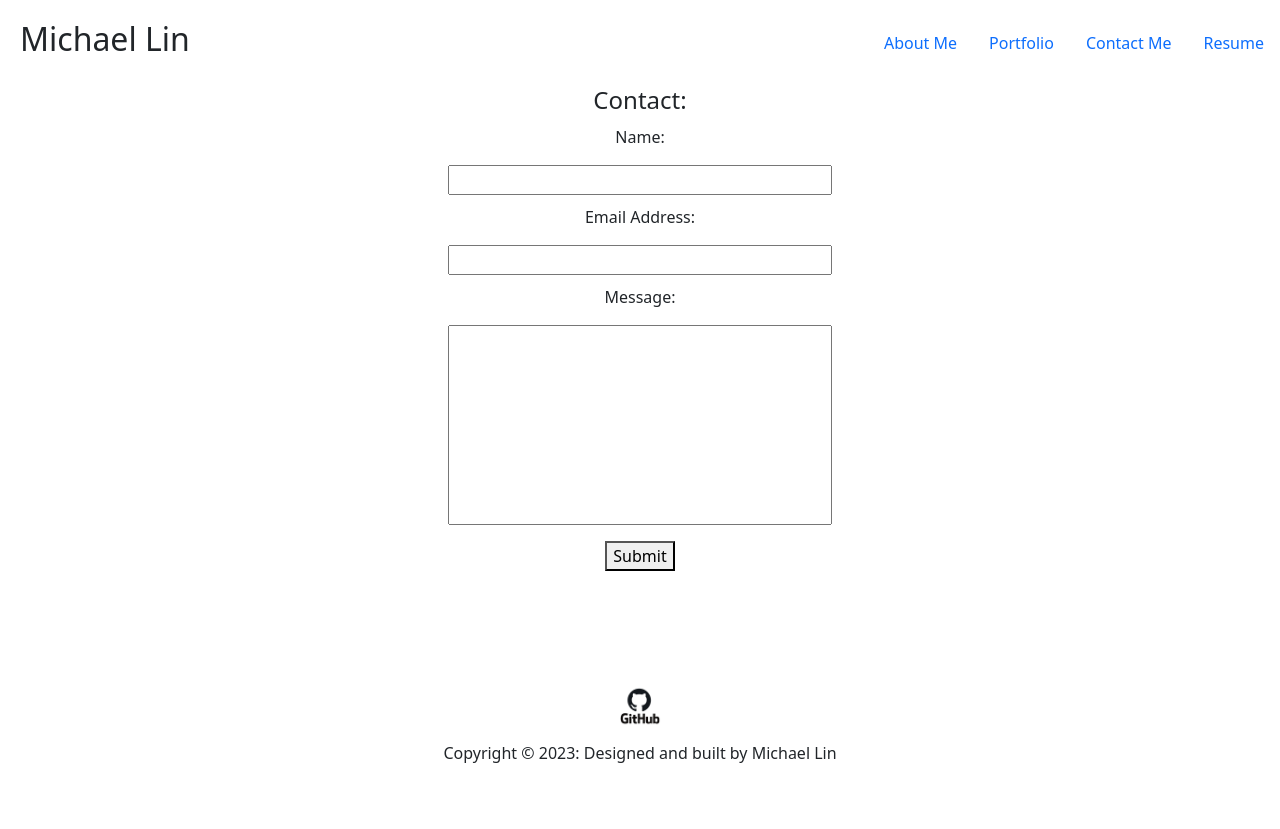
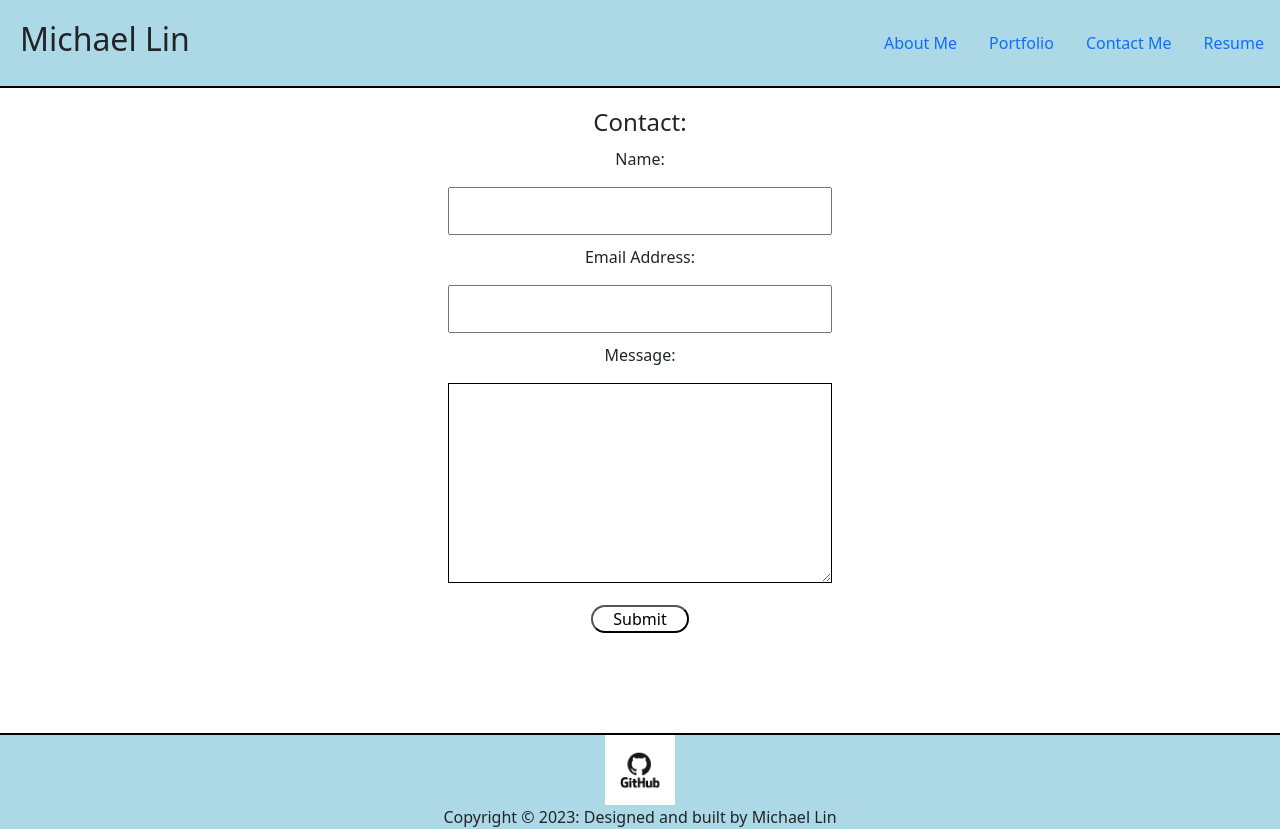
Before and after one commit to Michaelx626/MyReact-Source, a React (Create React App) app: page /contactme in a window 1280 px wide. Before the commit the page ends 800 px from the top, so only its background shows below. Built offline with nearby package versions, Linux system fonts and the light colour scheme.

Commit message:
final commit; fixed css; added better styling

```diff
--- a/src/App.js
+++ b/src/App.js
@@ -12,11 +12,13 @@ import Resume from "./components/Resume";
 const HeaderContainer = styled.div`
   display: flex;
   justify-content: space-between;
+  border-bottom: black solid 2px;
+  background-color: lightblue;
 `;
 
 const HtmlElement = styled.div`
   position: relative;
-  min-height: 100vh;
+  max-height: 100vh;
 `;
 
 const MyName = styled.h2`
--- a/src/components/ContactMe.js
+++ b/src/components/ContactMe.js
@@ -3,16 +3,27 @@ import { useState } from "react";
 import styled from "styled-components";
 
 const FormContainer = styled.form`
+  margin-top: 20px;
   text-align: center;
 `;
 
 const InputBoxes = styled.input`
   width: 30%;
+  padding: 10px;
+  @media screen and (max-width: 768px) {
+    width: 50%;
+  }
 `;
 
-const MessageInputBox = styled.input`
+const MessageInputBox = styled.textarea`
   width: 30%;
   height: 200px;
+  box-sizing: border-box;
+  padding: 10px;
+  border: solid 1px black;
+  @media screen and (max-width: 768px) {
+    width: 50%;
+  }
 `;
 
 const TextColor = styled.p`
@@ -23,43 +34,60 @@ const MarginContainer = styled.div`
   margin: 10px 0;
 `;
 
+const SubmitButton = styled.button`
+  border-radius: 20px;
+  padding: 0px 20px;
+  background-color: transparent;
+
+  &:hover {
+    background-color: grey;
+  }
+`;
+
 export default function ContactMe() {
+  const [nameValue, setNameValue] = useState("");
+  const [emailValue, setEmailValue] = useState("");
+  const [messageValue, setMessageValue] = useState("");
   const [errorMessage, setErrorMessage] = useState("");
 
   const handleSubmit = (e) => {
     e.preventDefault();
-    const { name, email, message } = e.target;
 
-    if (name.value && email.value && message.value) {
-      console.log(`this works!`);
-      name.value = "";
-      email.value = "";
-      message.value = "";
+    if (nameValue && emailValue && messageValue) {
+      setErrorMessage("Thank you for submitting!");
+      setTimeout(() => setErrorMessage(""), 3000);
+      setNameValue('');
+      setEmailValue('');
+      setMessageValue('');
     }
   };
 
-  const onBlurName = (e) => {
-    const { name } = e.target;
+  const handleName = (e) => {
+    setNameValue(e.target.value);
+  };
+  const handleEmail = (e) => {
+    setEmailValue(e.target.value);
+  };
+  const handleMessage = (e) => {
+    setMessageValue(e.target.value);
+  };
 
-    if (!name.value) {
+  const onBlurName = () => {
+    if (!nameValue) {
       setErrorMessage("Please enter your name!");
       setTimeout(() => setErrorMessage(""), 3000);
     }
   };
 
-  const onBlurEmail = (e) => {
-    const { email } = e.target;
-
-    if (!email) {
+  const onBlurEmail = () => {
+    if (!emailValue) {
       setErrorMessage("Please enter your email address!");
       setTimeout(() => setErrorMessage(""), 3000);
     }
   };
 
-  const onBlurMessage = (e) => {
-    const { message } = e.target;
-
-    if (!message) {
+  const onBlurMessage = () => {
+    if (!messageValue) {
       setErrorMessage("Please provide a message!");
       setTimeout(() => setErrorMessage(""), 3000);
     }
@@ -70,22 +98,35 @@ export default function ContactMe() {
       <h4>Contact:</h4>
       <MarginContainer>
         <p>Name:</p>
-        <InputBoxes name="name" onBlur={onBlurName}></InputBoxes>
+        <InputBoxes
+          name="name"
+          onBlur={onBlurName}
+          onChange={handleName}
+          value={nameValue}
+        ></InputBoxes>
       </MarginContainer>
       <MarginContainer>
         <p>Email Address:</p>
-        <InputBoxes name="email" type="email" onBlur={onBlurEmail}></InputBoxes>
+        <InputBoxes
+          name="email"
+          type="email"
+          onBlur={onBlurEmail}
+          onChange={handleEmail}
+          value={emailValue}
+        ></InputBoxes>
       </MarginContainer>
       <MarginContainer>
         <p>Message:</p>
         <MessageInputBox
           name="message"
           onBlur={onBlurMessage}
+          onChange={handleMessage}
+          value={messageValue}
         ></MessageInputBox>
       </MarginContainer>
       <MarginContainer>
         <TextColor>{errorMessage}</TextColor>
-        <button type="submit">Submit</button>
+        <SubmitButton type="submit">Submit</SubmitButton>
       </MarginContainer>
     </FormContainer>
   );
--- a/src/components/Footer.js
+++ b/src/components/Footer.js
@@ -10,11 +10,14 @@ const FooterContainer = styled.div`
   width: 100%;
   text-align: center;
   margin-top: 100px;
+  border-top: black solid 2px;
+  background-color: lightblue;
 `;
 
 const ImageResizing = styled.img`
   height: 70px;
   width: 70px;
+  background-color: lightblue;
 `;
 
 export default function Footer() {
--- a/src/components/Portfolio.js
+++ b/src/components/Portfolio.js
@@ -12,7 +12,7 @@ const GridContainer = styled.div`
   align-items: center;
   text-align: center;
   gap: 20px;
-  margin: 0 20px;
+  margin: 20px 20px;
 `;
 
 const ProjectTitle = styled.div`
--- a/src/components/Resume.js
+++ b/src/components/Resume.js
@@ -25,8 +25,12 @@ const ResumeContainer = styled.div`
 `;
 
 const MarginContainer = styled.div`
+  margin: 50px 0px;
+  text-align: center;
+`;
+
+const BackendContainer = styled.div`
   margin-left: 20px;
-  text-align: center;
 `;
 
 export default function Resume() {
@@ -57,14 +61,14 @@ export default function Resume() {
             ))}
           </ul>
         </div>
-        <MarginContainer>
+        <BackendContainer>
           <h3>Back-End JavaScript Proficiencies</h3>
           <ul>
             {backEndMaterials.map((subject) => (
               <li key={subject}>{subject}</li>
             ))}
           </ul>
-        </MarginContainer>
+        </BackendContainer>
       </ResumeContainer>
     </>
   );
```
